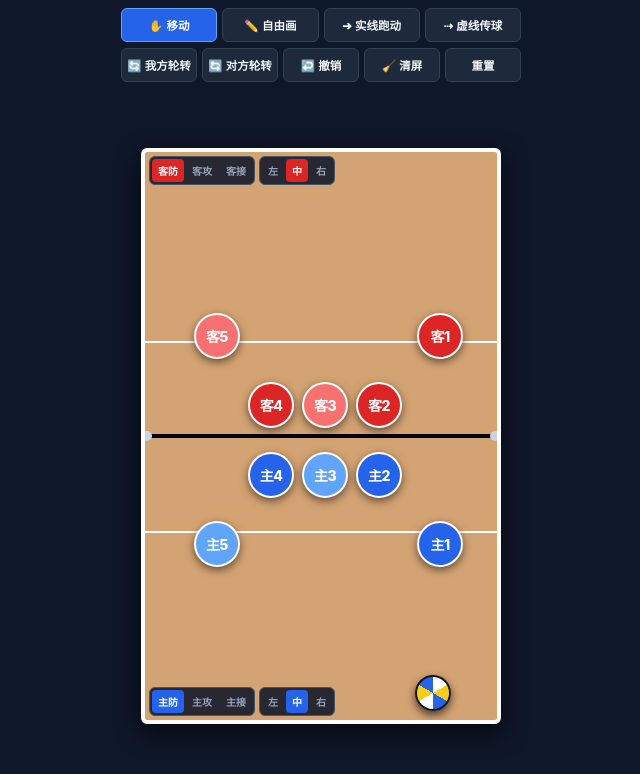
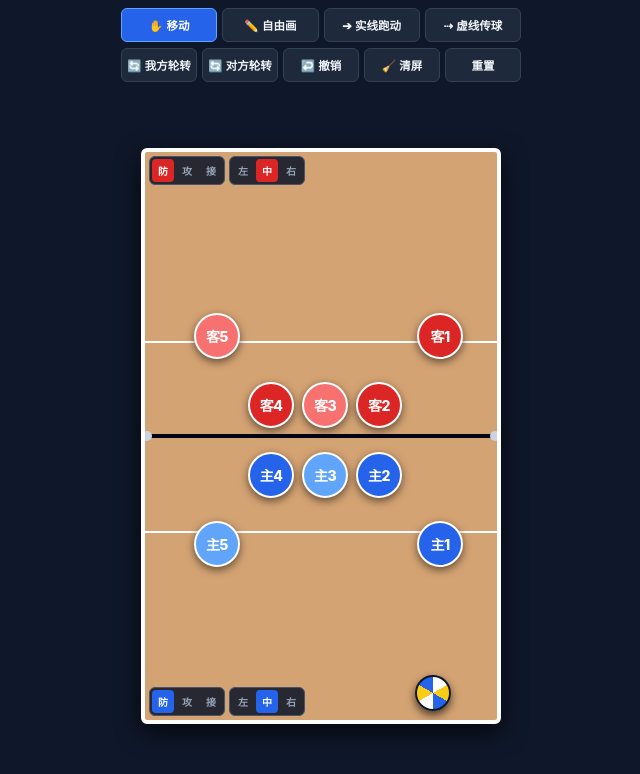
Before and after one commit to zerocdc/volleyball, a plain HTML site: page index.html in a window 1280 px wide. Shown: the whole page, without its empty margins (319-959 px from the left). Drawn offline with Linux system fonts and the light colour scheme.

Commit message:
Update index.html

```diff
--- a/index.html
+++ b/index.html
@@ -306,9 +306,9 @@
     <!-- Away Controls (Top Left Corner) -->
     <div id="corner-away" class="corner-control">
       <div id="toggle-away" class="side-toggle">
-        <button id="away-btn-defense" class="active" onclick="setTeamStance('away', 'defense')">客防</button>
-        <button id="away-btn-offense" onclick="setTeamStance('away', 'offense')">客攻</button>
-        <button id="away-btn-receive" onclick="setTeamStance('away', 'receive')">客接</button>
+        <button id="away-btn-defense" class="active" onclick="setTeamStance('away', 'defense')">防</button>
+        <button id="away-btn-offense" onclick="setTeamStance('away', 'offense')">攻</button>
+        <button id="away-btn-receive" onclick="setTeamStance('away', 'receive')">接</button>
       </div>
       <div id="block-away" class="block-toggle">
         <button id="away-blk-left" onclick="setBlockSide('away', 'left')">左</button>
@@ -320,9 +320,9 @@
     <!-- Home Controls (Bottom Left Corner) -->
     <div id="corner-home" class="corner-control">
       <div id="toggle-home" class="side-toggle">
-        <button id="home-btn-defense" class="active" onclick="setTeamStance('home', 'defense')">主防</button>
-        <button id="home-btn-offense" onclick="setTeamStance('home', 'offense')">主攻</button>
-        <button id="home-btn-receive" onclick="setTeamStance('home', 'receive')">主接</button>
+        <button id="home-btn-defense" class="active" onclick="setTeamStance('home', 'defense')">防</button>
+        <button id="home-btn-offense" onclick="setTeamStance('home', 'offense')">攻</button>
+        <button id="home-btn-receive" onclick="setTeamStance('home', 'receive')">接</button>
       </div>
       <div id="block-home" class="block-toggle">
         <button id="home-blk-left" onclick="setBlockSide('home', 'left')">左</button>
@@ -370,42 +370,37 @@
       return '#ef4444';
     }
 
-    // Defensive formations for the 3 blocking schemes based on your screenshots
     const defenseFormations = {
       away: {
-        // Image 1: Left block
         left: [
-          { x: 0.20, y: 0.44 }, // Slot 0
-          { x: 0.35, y: 0.44 }, // Slot 1
-          { x: 0.50, y: 0.44 }, // Slot 2
-          { x: 0.68, y: 0.22 }, // Slot 3
-          { x: 0.18, y: 0.34 }  // Slot 4
+          { x: 0.26, y: 0.44 },
+          { x: 0.38, y: 0.44 },
+          { x: 0.51, y: 0.44 },
+          { x: 0.83, y: 0.32 },
+          { x: 0.16, y: 0.40 }
         ],
-        // Image 2: Mid block
         mid: [
-          { x: 0.35, y: 0.44 }, // Slot 0
-          { x: 0.50, y: 0.44 }, // Slot 1
-          { x: 0.65, y: 0.44 }, // Slot 2
-          { x: 0.82, y: 0.32 }, // Slot 3
-          { x: 0.20, y: 0.32 }  // Slot 4
+          { x: 0.35, y: 0.44 },
+          { x: 0.50, y: 0.44 },
+          { x: 0.65, y: 0.44 },
+          { x: 0.82, y: 0.32 },
+          { x: 0.20, y: 0.32 }
         ],
-        // Image 3: Right block
         right: [
-          { x: 0.57, y: 0.44 }, // Slot 0
-          { x: 0.69, y: 0.44 }, // Slot 1
-          { x: 0.82, y: 0.44 }, // Slot 2
-          { x: 0.84, y: 0.26 }, // Slot 3
-          { x: 0.18, y: 0.38 }  // Slot 4
+          { x: 0.56, y: 0.44 },
+          { x: 0.66, y: 0.44 },
+          { x: 0.77, y: 0.44 },
+          { x: 0.83, y: 0.33 },
+          { x: 0.28, y: 0.45 }
         ]
       },
-      // Home mirrored vertically across y = 0.50
       home: {
         left: [
-          { x: 0.20, y: 0.56 },
-          { x: 0.35, y: 0.56 },
-          { x: 0.50, y: 0.56 },
-          { x: 0.68, y: 0.78 },
-          { x: 0.18, y: 0.66 }
+          { x: 0.26, y: 0.56 },
+          { x: 0.38, y: 0.56 },
+          { x: 0.51, y: 0.56 },
+          { x: 0.83, y: 0.68 },
+          { x: 0.16, y: 0.60 }
         ],
         mid: [
           { x: 0.35, y: 0.56 },
@@ -415,11 +410,11 @@
           { x: 0.20, y: 0.68 }
         ],
         right: [
-          { x: 0.57, y: 0.56 },
-          { x: 0.69, y: 0.56 },
-          { x: 0.82, y: 0.56 },
-          { x: 0.84, y: 0.74 },
-          { x: 0.18, y: 0.62 }
+          { x: 0.56, y: 0.56 },
+          { x: 0.66, y: 0.56 },
+          { x: 0.77, y: 0.56 },
+          { x: 0.83, y: 0.67 },
+          { x: 0.28, y: 0.55 }
         ]
       }
     };
@@ -542,7 +537,6 @@
       document.getElementById(`${team}-btn-offense`).classList.toggle('active', stance === 'offense');
       document.getElementById(`${team}-btn-receive`).classList.toggle('active', stance === 'receive');
 
-      // Show or hide the block toggle buttons depending on whether Defense is selected
       const blkToggle = document.getElementById(`block-${team}`);
       blkToggle.style.display = (stance === 'defense') ? 'flex' : 'none';
 
```
